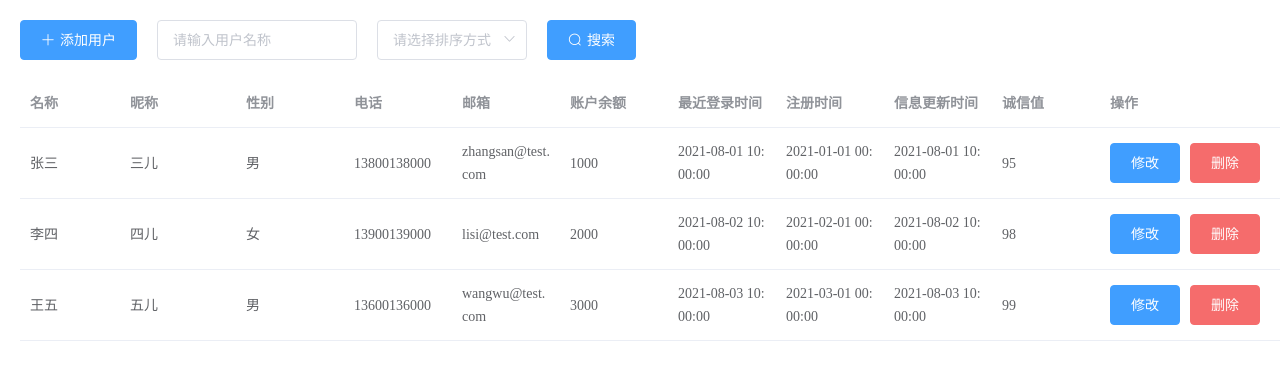
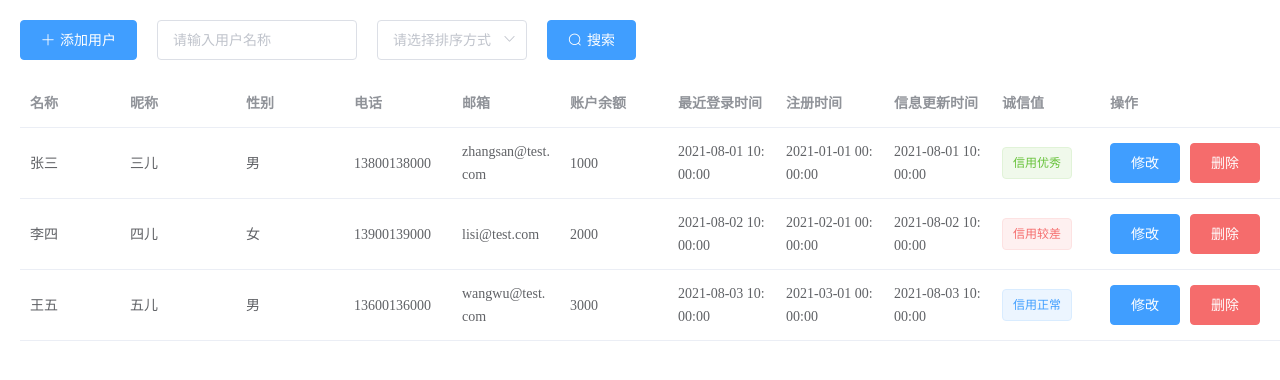
Before and after one commit to DimaAsString/CGR, a Vue app: page /#/userinfo in a window 1280 px wide. Shown: the top 380 px of the page. Built offline with nearby package versions, Linux system fonts and the light colour scheme.

Commit message:
dev_Chen_3.26

```diff
--- a/src/views/UserInfo.vue
+++ b/src/views/UserInfo.vue
@@ -19,7 +19,13 @@
       <el-table-column label="最近登录时间" prop="lastLoginTime"></el-table-column>
       <el-table-column label="注册时间" prop="registerTime"></el-table-column>
       <el-table-column label="信息更新时间" prop="updateTime"></el-table-column>
-      <el-table-column label="诚信值" prop="credit"></el-table-column>
+      <el-table-column label="诚信值" prop="credit">
+        <template slot-scope="scope">
+          <el-tag type="danger" v-if="scope.row.credit<60">信用较差</el-tag>
+          <el-tag type="primary" v-if="scope.row.credit>=60 && scope.row.credit<90">信用正常</el-tag>
+          <el-tag type="success" v-if="scope.row.credit>=90">信用优秀</el-tag>
+        </template>
+      </el-table-column>
       <el-table-column label="操作" fixed="right" width="200">
         <template slot-scope="scope">
           <el-button type="primary" @click="editUser(scope.row)">修改</el-button>
@@ -58,7 +64,7 @@ export default {
           lastLoginTime: '2021-08-02 10:00:00',
           registerTime: '2021-02-01 00:00:00',
           updateTime: '2021-08-02 10:00:00',
-          credit: 98,
+          credit: 10,
         },
         {
           name: '王五',
@@ -70,7 +76,7 @@ export default {
           lastLoginTime: '2021-08-03 10:00:00',
           registerTime: '2021-03-01 00:00:00',
           updateTime: '2021-08-03 10:00:00',
-          credit: 99,
+          credit: 68,
         },
       ],
     };
```
